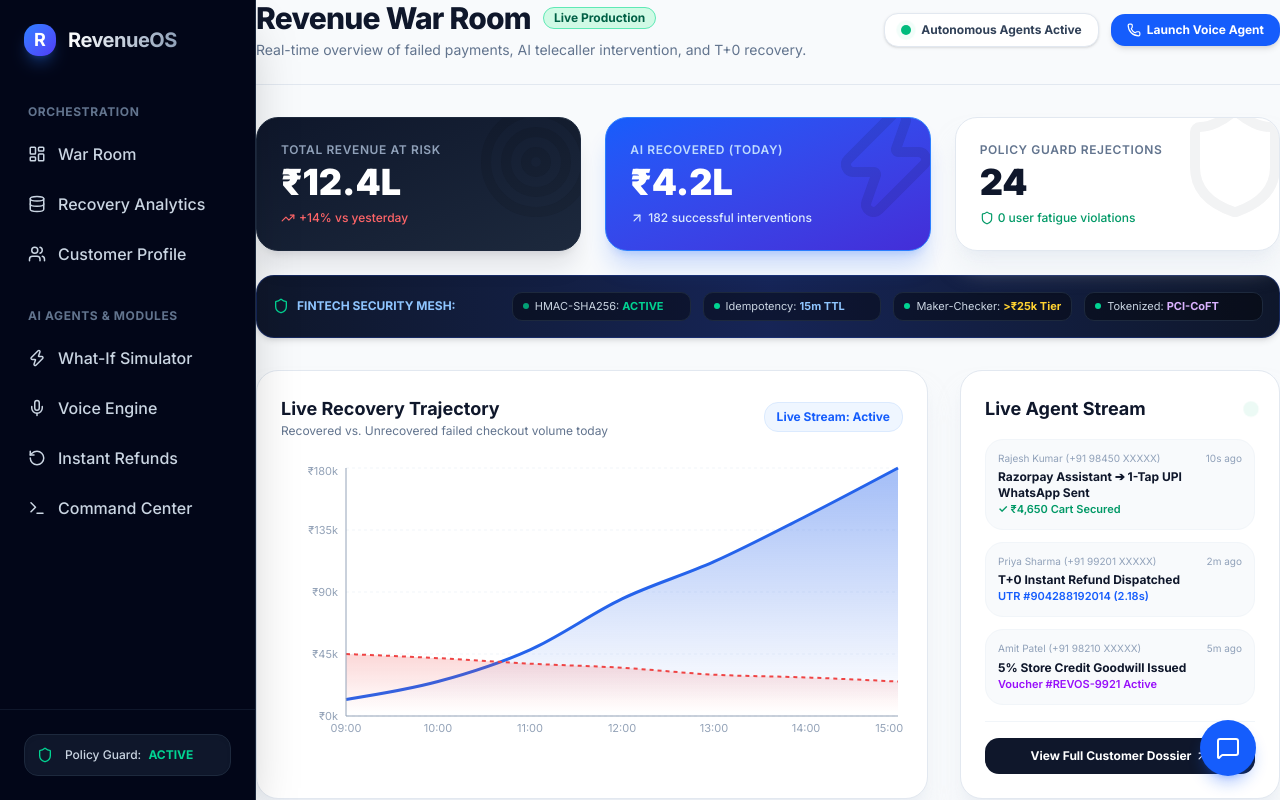
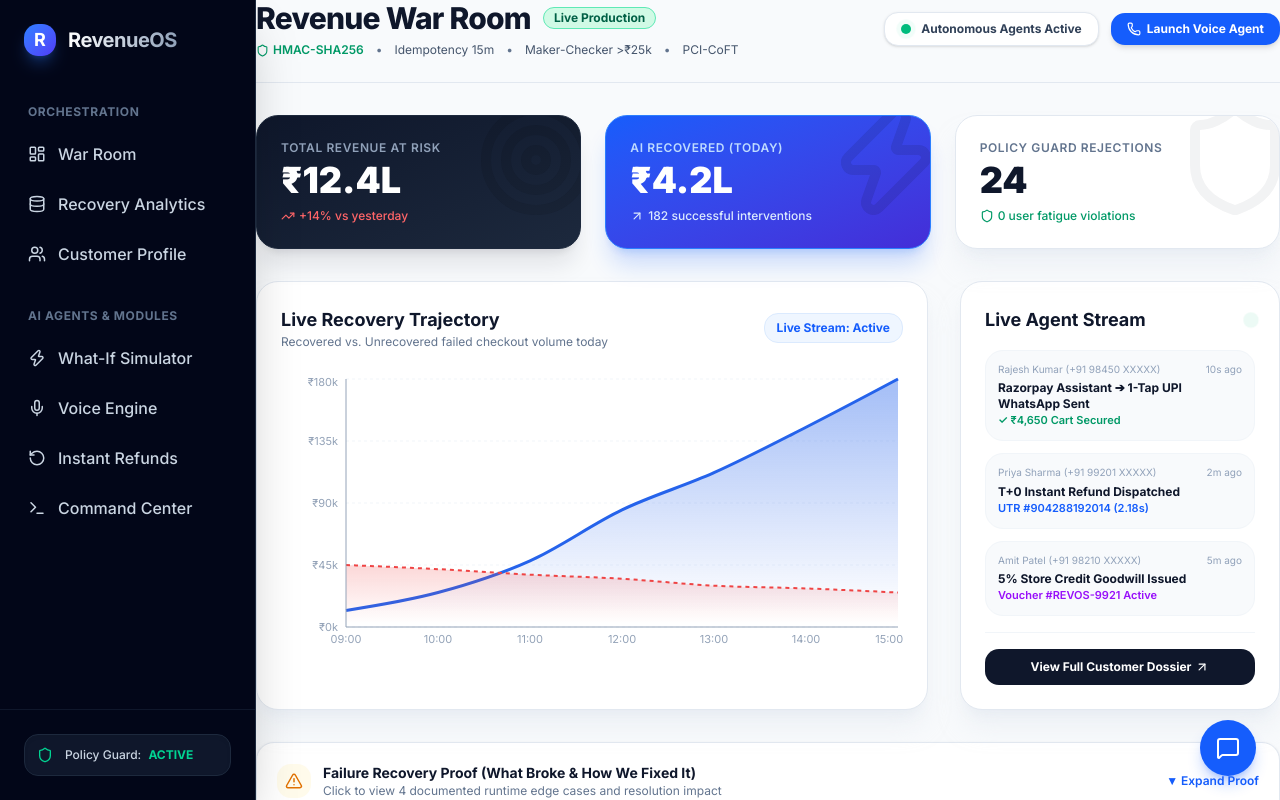
Before and after one commit to Rakshitha-cpu/RevenueOS, a Next.js app in the folder frontend/: page /war-room in a window 1280 px wide. Built offline with nearby package versions, Linux system fonts and the light colour scheme.

Commit message:
style: Clean and compact security indicators in War Room header

```diff
--- a/frontend/src/app/war-room/page.tsx
+++ b/frontend/src/app/war-room/page.tsx
@@ -28,7 +28,15 @@ export default function WarRoomDashboard() {
               Live Production
             </span>
           </div>
-          <p className="text-slate-500 text-sm">Real-time overview of failed payments, AI telecaller intervention, and T+0 recovery.</p>
+          <div className="flex items-center space-x-3 text-xs text-slate-500 font-mono mt-1.5">
+            <span className="flex items-center text-emerald-600 font-semibold"><Shield size={13} className="mr-1" /> HMAC-SHA256</span>
+            <span>•</span>
+            <span className="text-slate-600">Idempotency 15m</span>
+            <span>•</span>
+            <span className="text-slate-600">Maker-Checker &gt;₹25k</span>
+            <span>•</span>
+            <span className="text-slate-600">PCI-CoFT</span>
+          </div>
         </div>
 
         <div className="flex items-center space-x-3">
@@ -50,7 +58,7 @@ export default function WarRoomDashboard() {
       </header>
 
       {/* KPI Cards */}
-      <div className="grid grid-cols-1 md:grid-cols-3 gap-6 mb-6">
+      <div className="grid grid-cols-1 md:grid-cols-3 gap-6 mb-8">
         <div className="bg-gradient-to-br from-slate-900 to-slate-800 p-6 rounded-3xl shadow-xl shadow-slate-900/10 border border-slate-800 relative overflow-hidden group hover:scale-[1.02] transition-transform duration-300">
           <div className="absolute -right-4 -top-4 opacity-10 group-hover:scale-110 transition-transform duration-500">
             <Target size={120} />
@@ -82,34 +90,6 @@ export default function WarRoomDashboard() {
           <p className="text-xs text-emerald-600 flex items-center font-medium">
             <Shield size={14} className="mr-1" /> 0 user fatigue violations
           </p>
-        </div>
-      </div>
-
-      {/* Enterprise Security & Payment Integrity Mesh */}
-      <div className="bg-gradient-to-r from-slate-900 via-blue-950 to-slate-900 rounded-2xl p-4 mb-8 border border-blue-900/50 shadow-md text-white">
-        <div className="flex flex-col md:flex-row md:items-center justify-between gap-3 text-xs">
-          <div className="flex items-center space-x-2 font-bold text-blue-300">
-            <Shield size={16} className="text-emerald-400" />
-            <span>FINTECH SECURITY MESH:</span>
-          </div>
-          <div className="grid grid-cols-2 sm:grid-cols-4 gap-3 font-mono text-[11px]">
-            <div className="flex items-center space-x-1.5 bg-black/40 px-2.5 py-1.5 rounded-lg border border-slate-800">
-              <span className="h-1.5 w-1.5 rounded-full bg-emerald-400 animate-pulse"></span>
-              <span className="text-slate-300">HMAC-SHA256: <strong className="text-emerald-400">ACTIVE</strong></span>
-            </div>
-            <div className="flex items-center space-x-1.5 bg-black/40 px-2.5 py-1.5 rounded-lg border border-slate-800">
-              <span className="h-1.5 w-1.5 rounded-full bg-emerald-400"></span>
-              <span className="text-slate-300">Idempotency: <strong className="text-blue-300">15m TTL</strong></span>
-            </div>
-            <div className="flex items-center space-x-1.5 bg-black/40 px-2.5 py-1.5 rounded-lg border border-slate-800">
-              <span className="h-1.5 w-1.5 rounded-full bg-emerald-400"></span>
-              <span className="text-slate-300">Maker-Checker: <strong className="text-amber-300">&gt;₹25k Tier</strong></span>
-            </div>
-            <div className="flex items-center space-x-1.5 bg-black/40 px-2.5 py-1.5 rounded-lg border border-slate-800">
-              <span className="h-1.5 w-1.5 rounded-full bg-emerald-400"></span>
-              <span className="text-slate-300">Tokenized: <strong className="text-purple-300">PCI-CoFT</strong></span>
-            </div>
-          </div>
         </div>
       </div>
 
```
